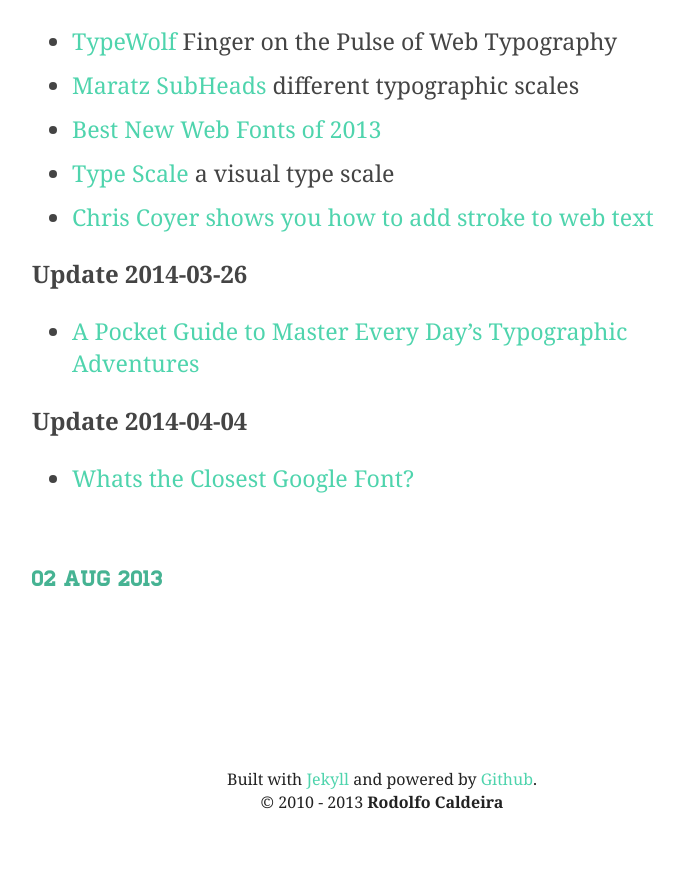
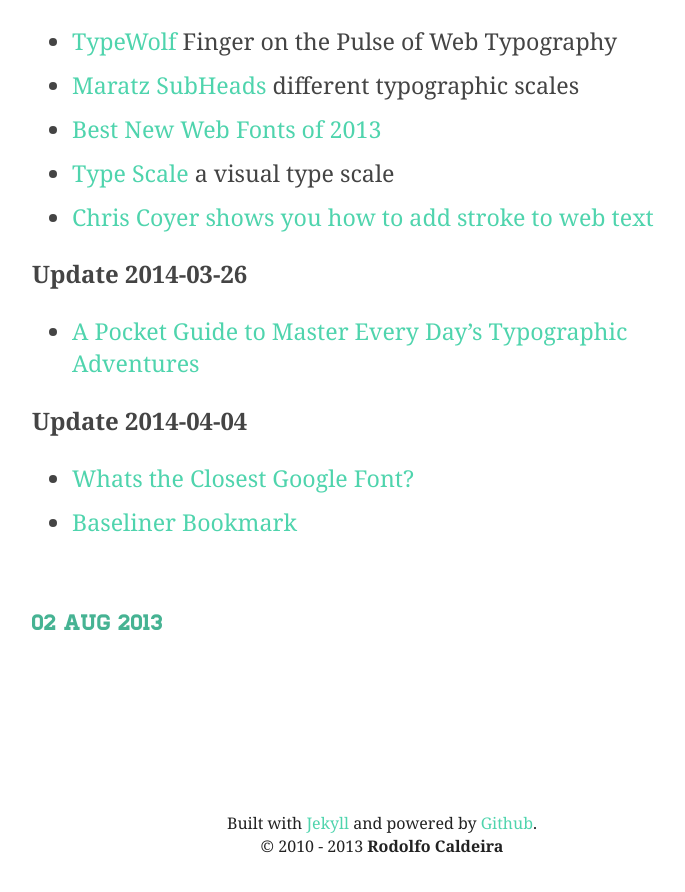
Before and after one commit to rodolfocaldeira/rodolfocaldeira.github.com, a Jekyll site: the page built from _posts/2013-08-02-interesting-bits-10-typography.md, in a window 1280 px wide and 900 px high, scrolled down 1494 px. Shown: the top 892 px of the window, without its empty margins (258-943 px from the left). Built offline with Jekyll 4.4.1, drawn with Linux system fonts in a browser that asks for light colours; before the commit the page ends 2350 px from its top, so only the background shows below that.

Commit message:
Updated 2013-08-02-interesting-bits-10-typography.md

```diff
--- a/_posts/2013-08-02-interesting-bits-10-typography.md
+++ b/_posts/2013-08-02-interesting-bits-10-typography.md
@@ -36,3 +36,4 @@
 **Update 2014-04-04**
 
 - [Whats the Closest Google Font?](http://joelcrawfordsmith.com/new/)
+- [Baseliner Bookmark](http://keyes.ie/things/baseliner/)
```
